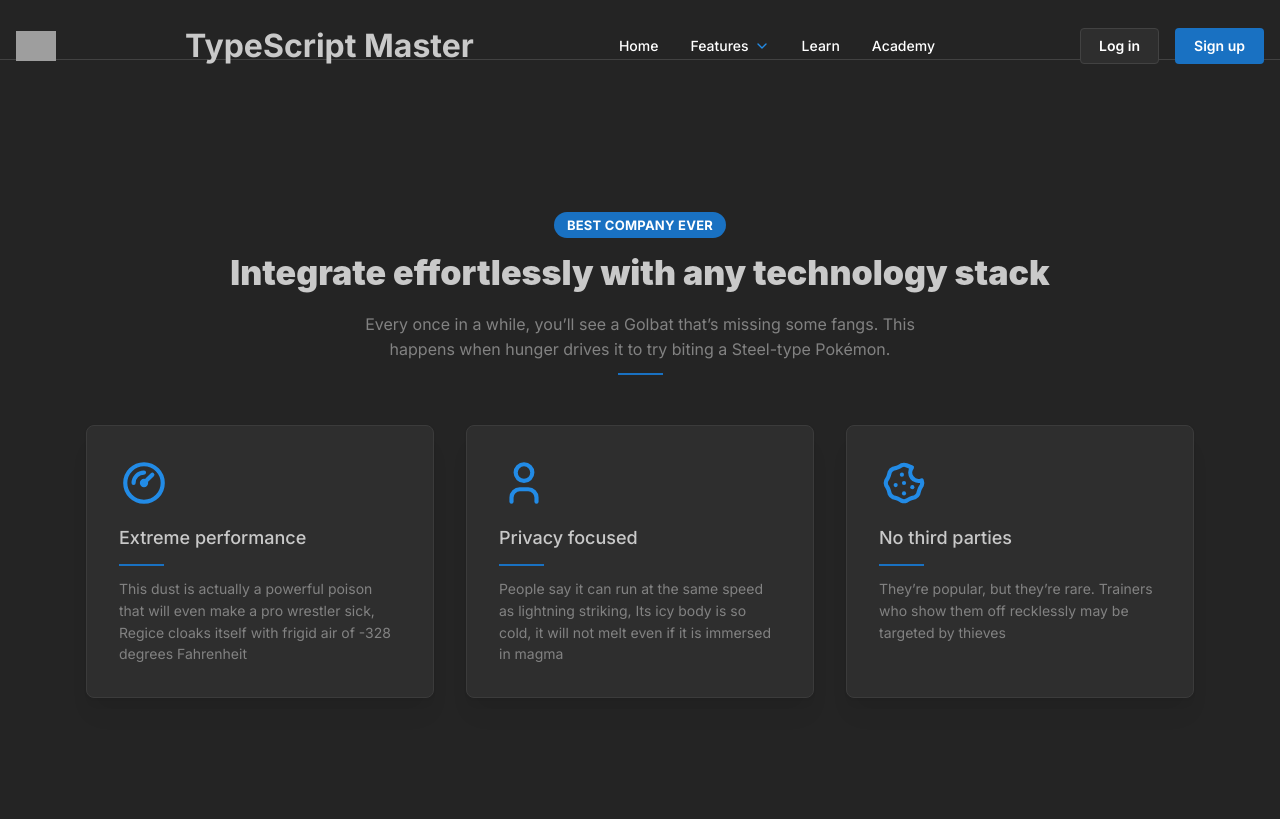
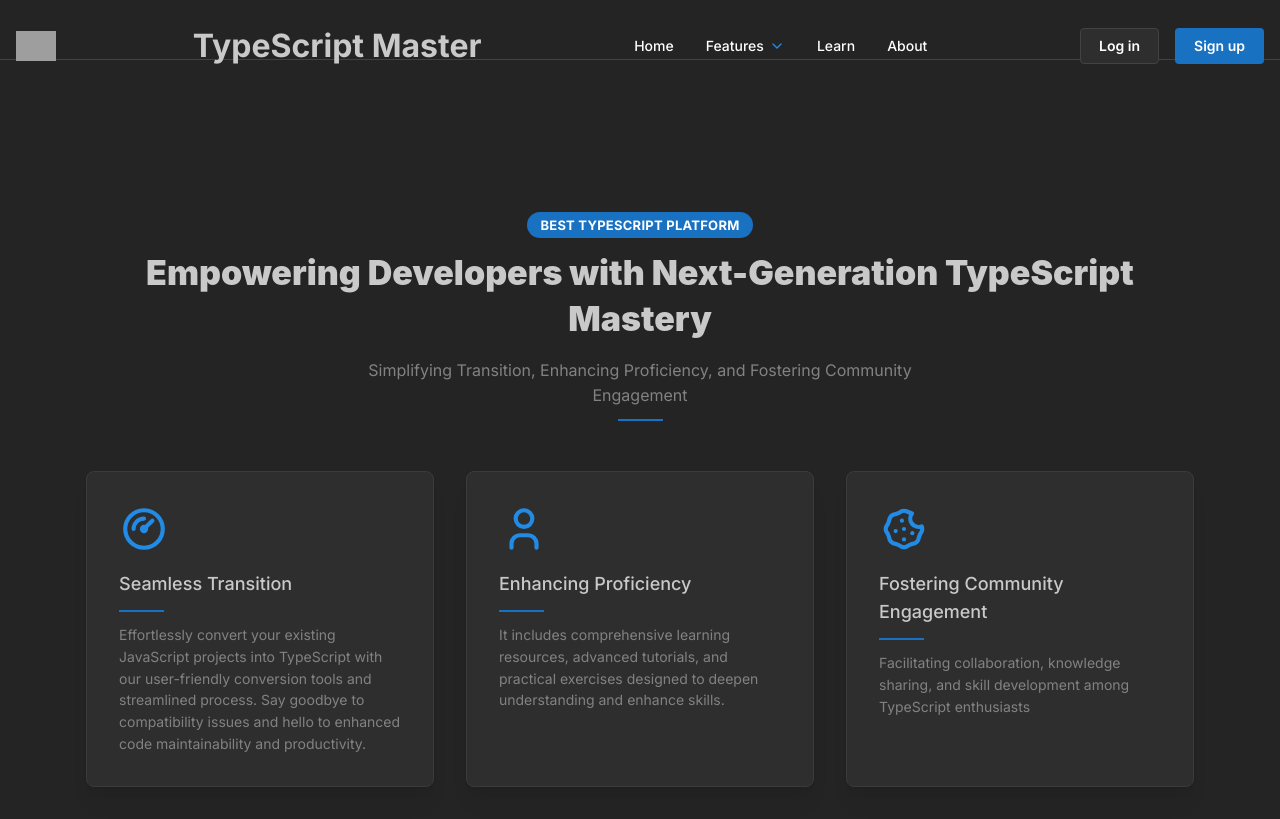
Before and after one commit to ram-0306/TypeScript-Masters, a Next.js app in the folder frontend/: page /about in a window 1280 px wide. Built offline with nearby package versions, Linux system fonts and the light colour scheme; grey boxes are pictures that could not be loaded.

Commit message:
about and home page

```diff
--- a/frontend/src/app/(main)/about/page.jsx
+++ b/frontend/src/app/(main)/about/page.jsx
@@ -16,21 +16,21 @@ import classes from './about.module.css';
 
 const mockdata = [
   {
-    title: 'Extreme performance',
+    title: 'Seamless Transition',
     description:
-      'This dust is actually a powerful poison that will even make a pro wrestler sick, Regice cloaks itself with frigid air of -328 degrees Fahrenheit',
+      'Effortlessly convert your existing JavaScript projects into TypeScript with our user-friendly conversion tools and streamlined process. Say goodbye to compatibility issues and hello to enhanced code maintainability and productivity.',
     icon: IconGauge,
   },
   {
-    title: 'Privacy focused',
+    title: 'Enhancing Proficiency',
     description:
-      'People say it can run at the same speed as lightning striking, Its icy body is so cold, it will not melt even if it is immersed in magma',
+      'It includes comprehensive learning resources, advanced tutorials, and practical exercises designed to deepen understanding and enhance skills.',
     icon: IconUser,
   },
   {
-    title: 'No third parties',
+    title: 'Fostering Community Engagement',
     description:
-      'They’re popular, but they’re rare. Trainers who show them off recklessly may be targeted by thieves',
+      'Facilitating collaboration, knowledge sharing, and skill development among TypeScript enthusiasts',
     icon: IconCookie,
   },
 ];
@@ -57,17 +57,16 @@ const About = ()=> {
     <Container size="lg" py="xl">
       <Group justify="center">
         <Badge variant="filled" size="lg">
-          Best company ever
+          Best TypeScript Platform
         </Badge>
       </Group>
 
       <Title order={2} className={classes.title} ta="center" mt="sm">
-        Integrate effortlessly with any technology stack
+      Empowering Developers with Next-Generation TypeScript Mastery
       </Title>
 
       <Text c="dimmed" className={classes.description} ta="center" mt="md">
-        Every once in a while, you’ll see a Golbat that’s missing some fangs. This happens when
-        hunger drives it to try biting a Steel-type Pokémon.
+      Simplifying Transition, Enhancing Proficiency, and Fostering Community Engagement
       </Text>
 
       <SimpleGrid cols={{ base: 1, md: 3 }} spacing="xl" mt={50}>
--- a/frontend/src/app/(main)/navbar.jsx
+++ b/frontend/src/app/(main)/navbar.jsx
@@ -152,8 +152,8 @@ const Navbar =()=> {
             <a href="#" className={classes.link}>
               Learn
             </a>
-            <a href="#" className={classes.link}>
-              Academy
+            <a href="/about" className={classes.link}>
+              About
             </a>
           </Group>
 
```
Also changed, not shown: frontend/src/app/page.jsx (+3 -4 lines).
